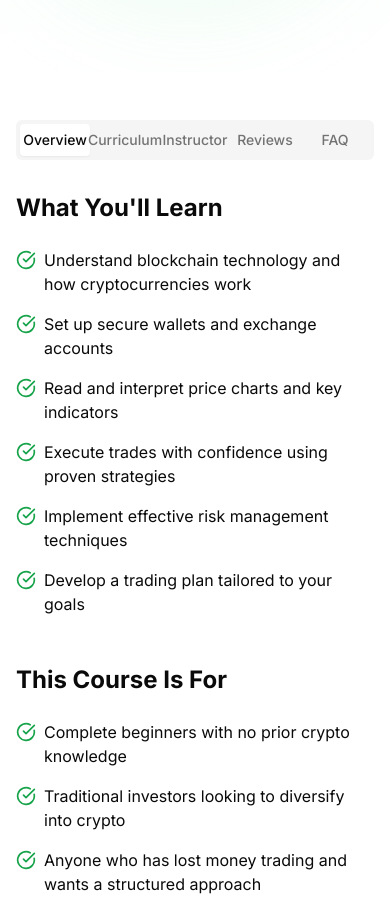
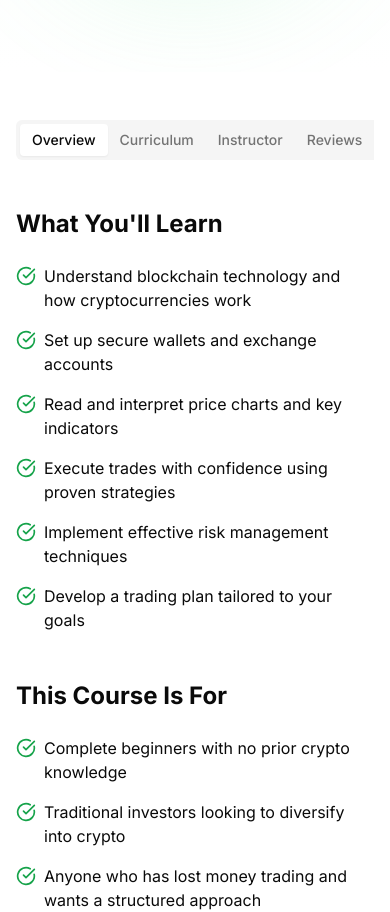
Before and after one commit to Jossyboydgenius/Evergenius, a Next.js app: page /courses/crypto-trading-fundamentals in a window 390 px wide. Shown: the part 900-1812 px from the top of the page. Built offline with nearby package versions, Linux system fonts and the light colour scheme.

Commit message:
add: improve course details tab layout for better responsiveness

```diff
--- a/app/courses/[slug]/CourseDetails.tsx
+++ b/app/courses/[slug]/CourseDetails.tsx
@@ -77,13 +77,15 @@ const CourseDetails = ({ initialCourse, slug }: CourseDetailsProps) => {
             transition={{ duration: 0.5 }}
           >
             <Tabs defaultValue="overview" className="w-full">
-              <TabsList className="grid w-full grid-cols-5 mb-8">
-                <TabsTrigger value="overview">Overview</TabsTrigger>
-                <TabsTrigger value="curriculum">Curriculum</TabsTrigger>
-                <TabsTrigger value="instructor">Instructor</TabsTrigger>
-                <TabsTrigger value="reviews">Reviews</TabsTrigger>
-                <TabsTrigger value="faq">FAQ</TabsTrigger>
-              </TabsList>
+              <div className="overflow-x-auto pb-2">
+                <TabsList className="flex w-full min-w-max mb-8">
+                  <TabsTrigger value="overview" className="flex-1">Overview</TabsTrigger>
+                  <TabsTrigger value="curriculum" className="flex-1">Curriculum</TabsTrigger>
+                  <TabsTrigger value="instructor" className="flex-1">Instructor</TabsTrigger>
+                  <TabsTrigger value="reviews" className="flex-1">Reviews</TabsTrigger>
+                  <TabsTrigger value="faq" className="flex-1">FAQ</TabsTrigger>
+                </TabsList>
+              </div>
 
               <TabsContent value="overview">
                 <CourseOverview course={course} />
```
